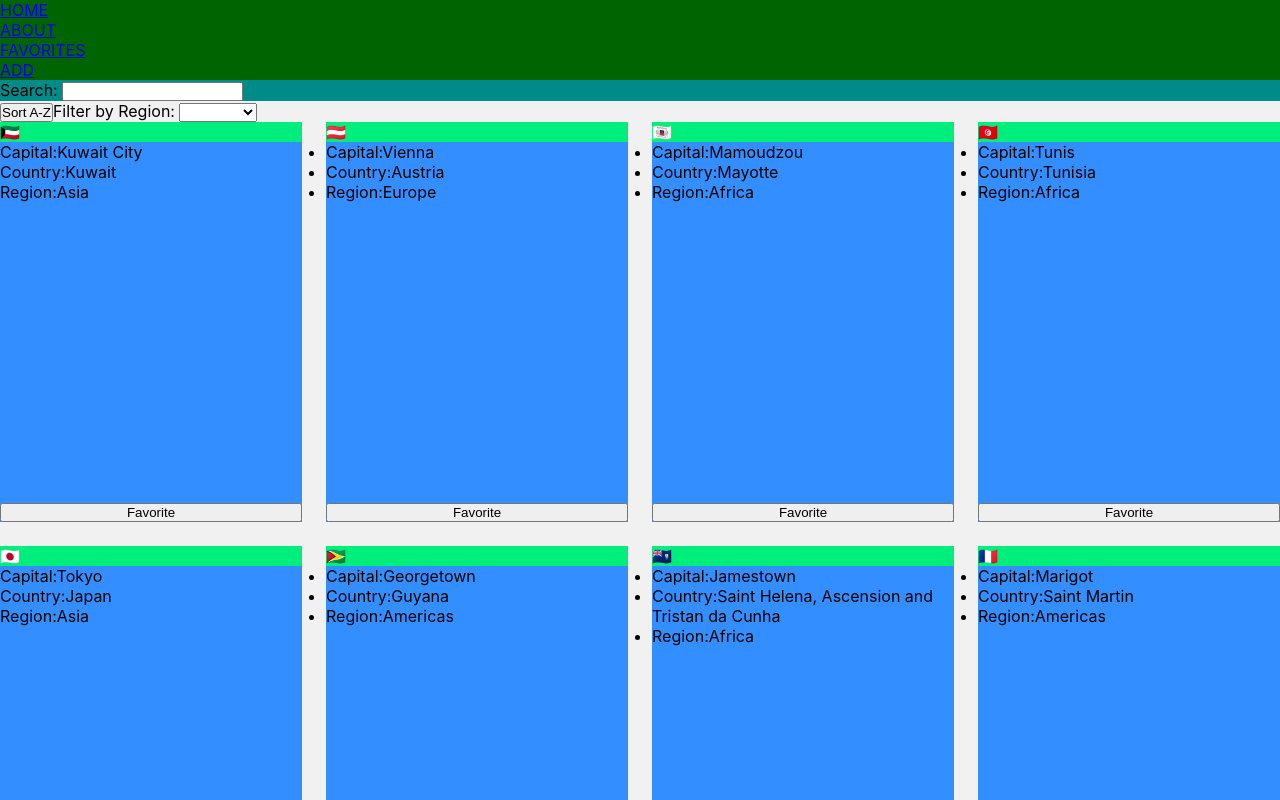
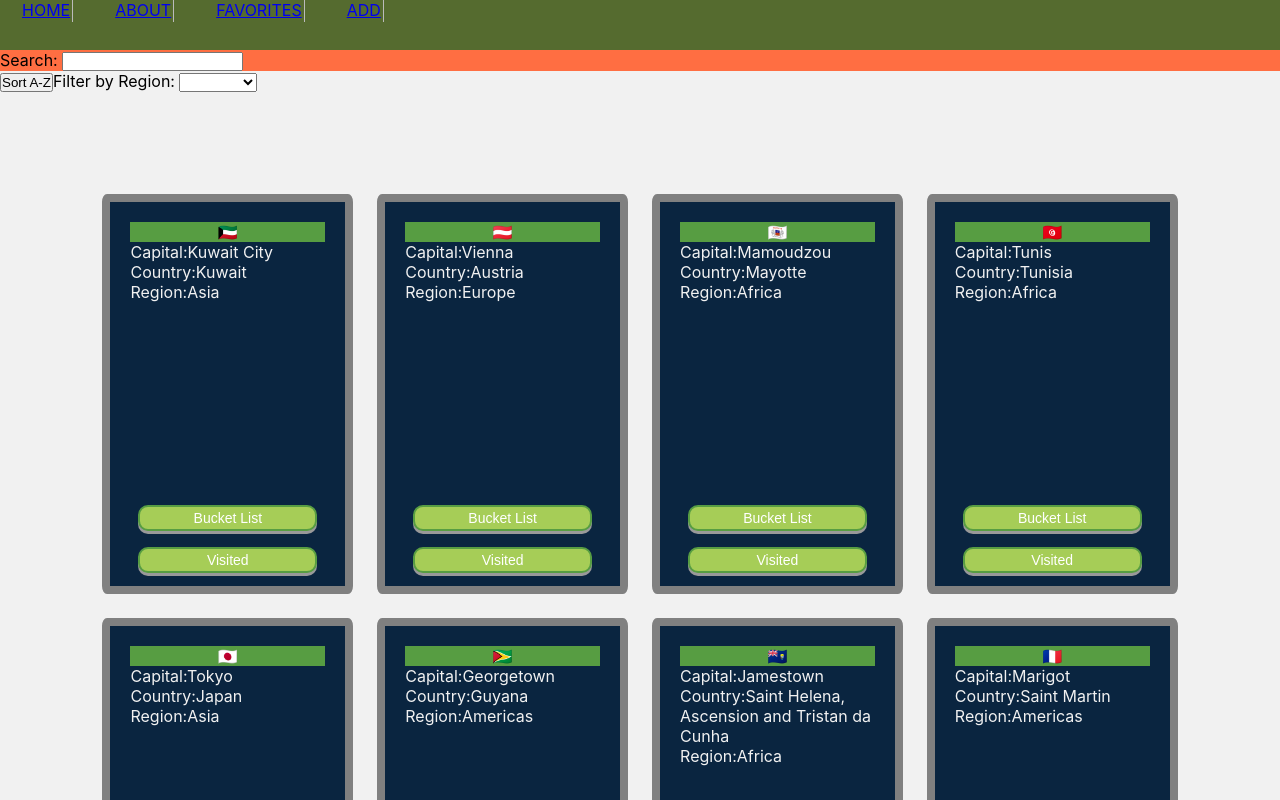
Before and after one commit to sarahadean/phase2-project, a React (Create React App) app in the folder project-app/: page / in a window 1280 px wide. Shown: the top 800 px of the page. Built offline with nearby package versions, Linux system fonts and the light colour scheme; data requests are answered from the project's data file.

Commit message:
index.css roughdraft

```diff
--- a/project-app/src/components/CapitalCard.js
+++ b/project-app/src/components/CapitalCard.js
@@ -35,12 +35,13 @@ function CapitalCard({capitalInfo}) {
   return (
     <div className='card'>
       <span className='flag'>{flag}</span>
-      <ul>
-      <li>Capital:{capital}</li>
-      <li>Country:{common}</li>
-      <li>Region:{region}</li>
+      <ul className='country-info'>
+        <li>Capital:{capital}</li>
+        <li>Country:{common}</li>
+        <li>Region:{region}</li>
       </ul>
-      <button>Favorite</button>
+      <button id='bucket-list' className="button">Bucket List</button>
+      <button id='visited' className="button">Visited</button>
     </div>
   )
 }
--- a/project-app/src/components/NavBar.js
+++ b/project-app/src/components/NavBar.js
@@ -1,4 +1,5 @@
 function NavBar () {
+
     function navigate(e) {
         e.preventDefault()
         window.history.pushState(null, "", e.target.href)
@@ -7,17 +8,17 @@ function NavBar () {
     return (
         <div >
             <nav id="nav-list">
-                <ul >
-                <li>
+                <ul>
+                    <li className="nav">
                         <a href="/" onClick={navigate}>HOME</a>
                     </li>
-                <li>
+                    <li className="nav">
                         <a href="/about" onClick={navigate}>ABOUT</a>
                     </li>
-                <li>
+                    <li className="nav">
                         <a href="/favorites" onClick={navigate}>FAVORITES</a>
                     </li>
-                <li>
+                    <li className="nav">
                         <a href="/form" onClick={navigate}>ADD</a>
                     </li>
                 </ul>
--- a/project-app/src/index.css
+++ b/project-app/src/index.css
@@ -13,17 +13,25 @@ code {
 }
 
 :root{
-  --green: #00ef7c;
+  --green: #579d42;
+  --light-green: #a6cd57;
+  --orange: #f8971f;
+  --yellow: #ffd600;
+  --blue-green: #00a9b7;
   --white: #f1f1f1;
   --black: #030416;
-  --blue: #338fff;
-  --blue-dark: #145cb3;
+  --blue: #33a1de;
+  --blue-dark: #0a2540;
+  --purple: #513572;
+  --pink: #ff6e42;
+  --teal: #005249;
+  --slate: #808080;
   --color: var(--white);
   --background: var(--black);
   --primary: var(--blue);
   }
 
-  /*layout */
+
 * {
     padding: 0;
     margin: 0;
@@ -34,8 +42,41 @@ code {
   background-color: var(--white)
 }
 
+.App-header {
+  background-color: darkolivegreen;
+  height: 50px;
+}
 
-  /*cards*/
+#nav-list {
+  margin: 0;
+  padding: 0;
+}
+/* Nav items */
+li.nav {
+  display: inline;
+  width: 50px;
+  padding: 2px;
+  margin: 20px;
+  border-right: 1px solid #bbb;
+}
+
+ul {
+  list-style-type: none;
+  margin: 0;
+  padding: 0;
+}
+
+/* nav bar links (selecting all <a> elements that are direct
+   children of <li> elements) */
+/* li > a {
+  display: inline;
+  padding: 10px;
+} */
+
+#searchBar {
+  background-color: var(--pink);
+}
+
 .cards {
     margin: 0 auto;
     list-style: none;
@@ -43,7 +84,7 @@ code {
     display: grid;
     grid-template-columns: repeat(auto-fill, minmax(250px, 1fr));
     gap: 1.5rem;
-
+    padding: 8%;
   }
 
 .card {
@@ -52,24 +93,40 @@ code {
   max-height: 400px;
   display: grid;
   grid-template-rows: auto 1fr auto;
-      border: 2px solid var(--dark-turquoise);
-      background-color: var(--blue);
+  border: 8px solid var(--slate);
+  background-color: var(--blue-dark);
+  padding: 8% 8% 2% 8%;
+  border-radius: 2%;
+  color: var(--white)
 }
 
 .flag {
   background-color: var(--green);
+  text-align: center;
 }
 
-    /* Nav List */
-    #nav-list {
-      background-color: darkgreen;
+.button {
+  display: inline-block;
+  padding: 3px 25px;
+  font-size: 14px;
+  cursor: pointer;
+  text-align: center;
+  text-decoration: none;
+  outline: none;
+  color: #fff;
+  background-color: var(--light-green);
+  border-color: var(--green);
+  border-style: solid;
+  border-width: 2px;
+  border-radius: 10px;
+  box-shadow: 0 3px #999;
+  margin: 8px;
 }
 
-    .App-header {
-      background-color: darkolivegreen;
+.button:hover {background-color: var(--light-green)}
+
+.button:active {
+  background-color: var(--light-green);
+  box-shadow: 0 2px #666;
+  transform: translateY(2px);
 }
-
-    /* Search Bar */
-    #searchBar {
-      background-color: darkcyan;
-    }
```
Also changed, not shown: project-app/src/styles/App.css (added). Lines whose indentation alone changed are shown as unchanged.
